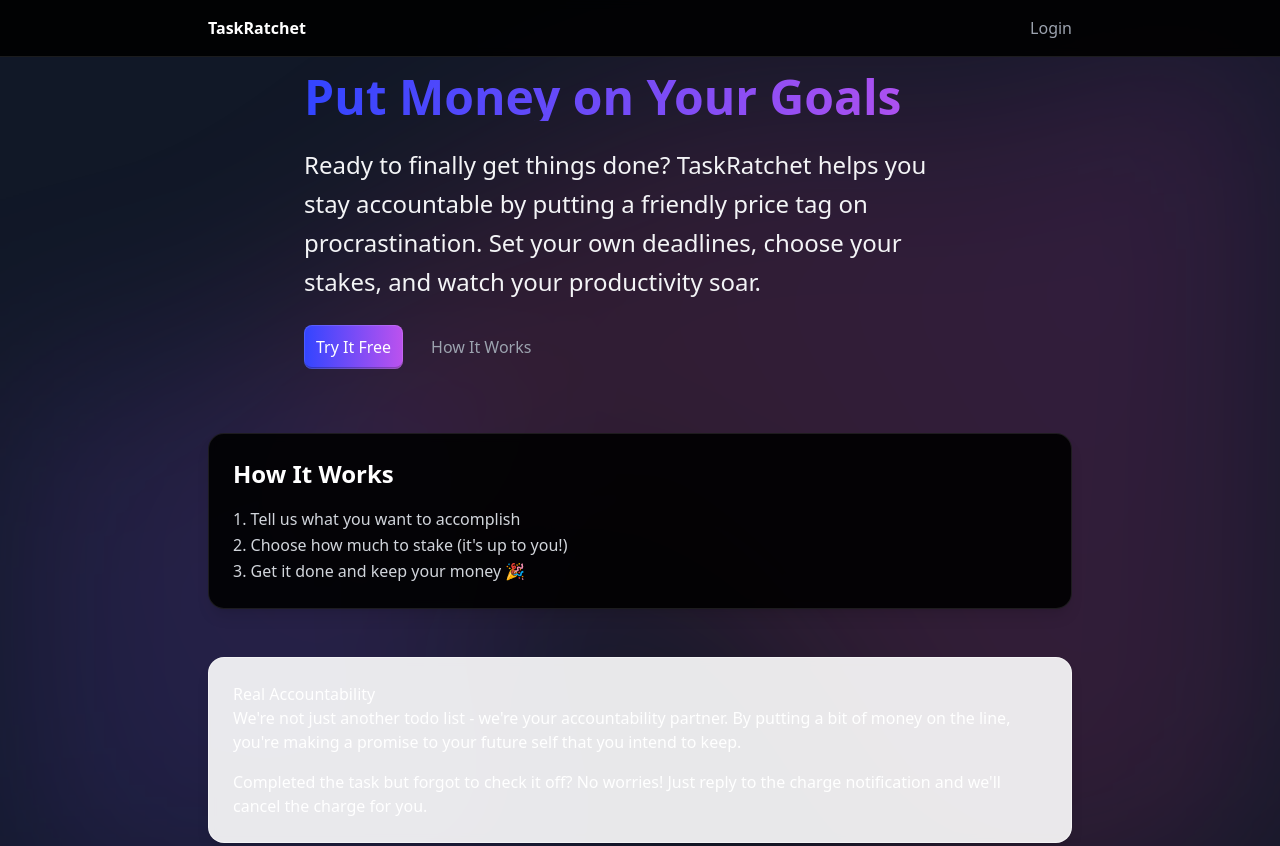
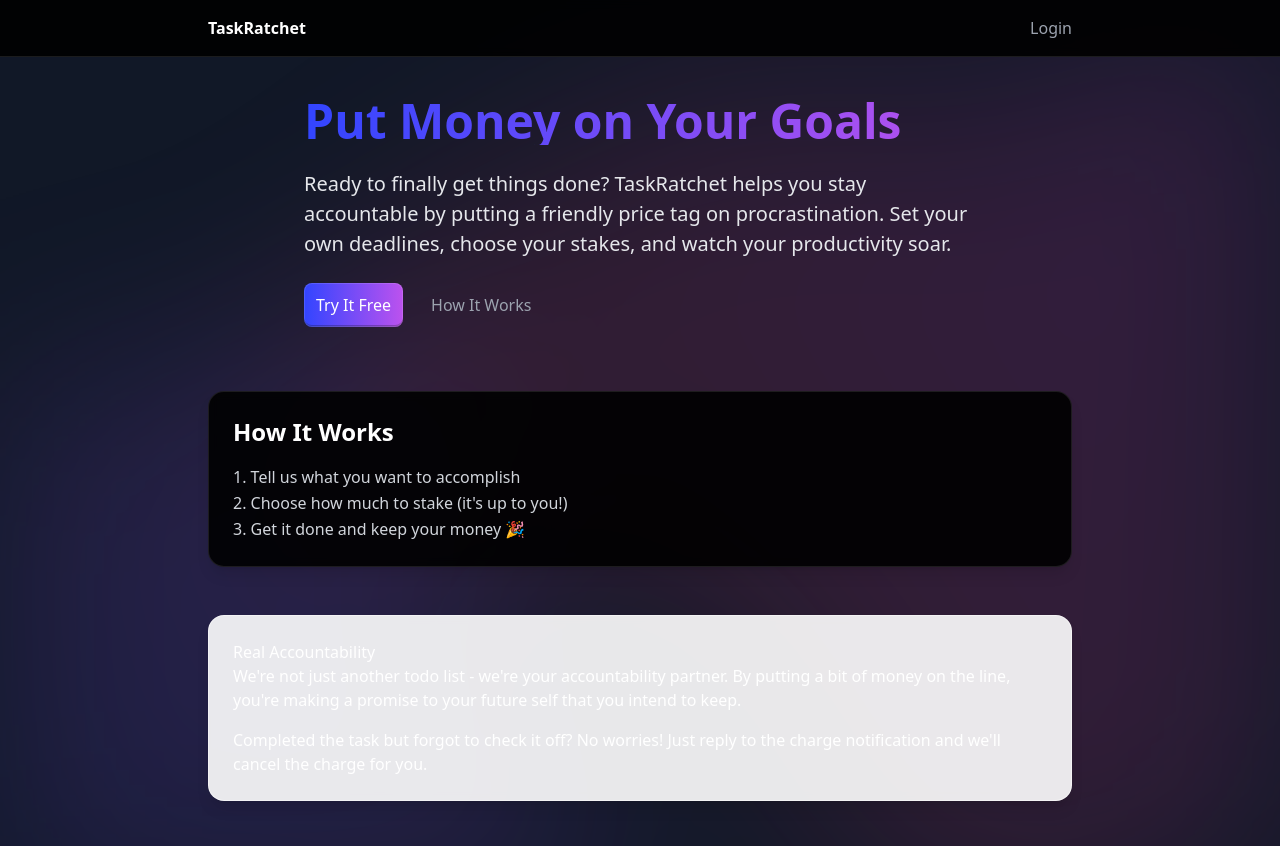
Before and after one commit to TaskRatchet/TaskRatchet.com, an Astro site: page / in a window 1280 px wide. Shown: the top 846 px of the page. Built offline with nearby package versions, Linux system fonts and the light colour scheme; Astro itself is replaced by a stand-in of ours.

Commit message:
Update Welcome.astro

```diff
--- a/src/components/Welcome.astro
+++ b/src/components/Welcome.astro
@@ -10,7 +10,7 @@
       <a href="/login" class="text-gray-400 hover:text-white">Login</a>
     </div>
   </nav>
-  <div class="max-w-4xl mx-auto px-4">
+  <div class="max-w-4xl mx-auto px-4 py-6">
     <img
       class="fixed inset-0 w-full -z-10 blur-[100px]"
       src={background.src}
@@ -24,7 +24,7 @@
         >
           Put Money on Your Goals
         </h1>
-        <p class="text-2xl max-w-2xl text-gray-100 leading-relaxed py-6">
+        <p class="text-xl max-w-2xl text-gray-200 leading-normal py-6">
           Ready to finally get things done? TaskRatchet helps you stay
           accountable by putting a friendly price tag on procrastination. Set
           your own deadlines, choose your stakes, and watch your productivity
```
